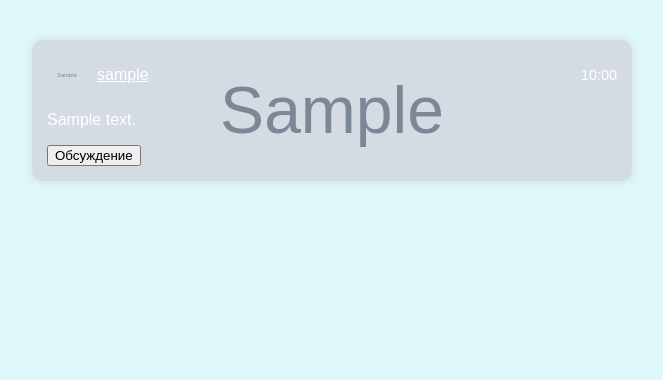
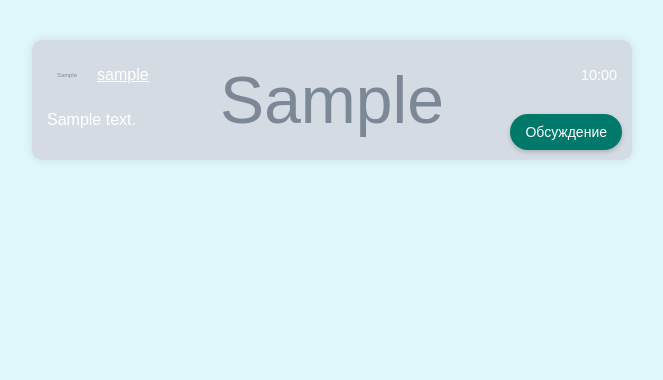
Before and after one commit to a-wow/Posterville, a PHP site: page / in a window 1280 px wide. Shown: the part 70-450 px from the top of the page, without its empty margins (308-971 px from the left). Run offline with PHP 8.4, Linux system fonts and the light colour scheme; the visitor is signed in with stand-in values (Sample User, id 1); tables that the repository leaves empty hold one stand-in row (values such as "Sample post"); grey boxes marked "Sample" are stand-in pictures.

Commit message:
Update main.css - Comments

```diff
--- a/styles/main.css
+++ b/styles/main.css
@@ -36,6 +36,7 @@ body {
         }
 
         .post {
+            position: relative;
             margin-bottom: 20px;
             padding: 15px;
             background-color: rgba(255, 255, 255, 0.8);
@@ -213,3 +214,73 @@ body {
     color: red;
     margin: 10px 0;
 }
+
+.comments {
+    margin-top: 10px;
+    margin-bottom: 20px;
+}
+
+.comment {
+    display: flex;
+    justify-content: space-between;
+    align-items: flex-start;
+    margin-bottom: 20px;
+}
+
+.comment img {
+    width: 30px;
+    height: 30px;
+    border-radius: 50%;
+    margin-right: 10px;
+}
+
+.comment-content {
+    flex: 1;
+}
+
+.comment-date {
+    margin-left: 10px;
+    color: #666;
+}
+
+.comment-form {
+    margin-top: 10px;
+}
+
+.comment-form textarea {
+    width: calc(100% - 20px);
+    padding: 10px;
+    border: 1px solid #00796b;
+    border-radius: 5px;
+    margin-bottom: 10px;
+    resize: none;
+}
+
+.comment-form button {
+    background-color: #00796b;
+    color: #fff;
+    border: none;
+    padding: 10px 15px;
+    border-radius: 5px;
+    cursor: pointer;
+}
+
+.discussion-btn {
+    background-color: #00796b;
+    color: white;
+    border: none;
+    padding: 10px 15px;
+    border-radius: 25px;
+    cursor: pointer;
+    transition: background-color 0.3s, transform 0.2s;
+    position: absolute;
+    bottom: 10px;
+    right: 10px;
+    font-size: 14px;
+    box-shadow: 0 2px 5px rgba(0, 0, 0, 0.2);
+}
+
+.discussion-btn:hover {
+    background-color: #004d40;
+    transform: scale(1.05);
+}
```
